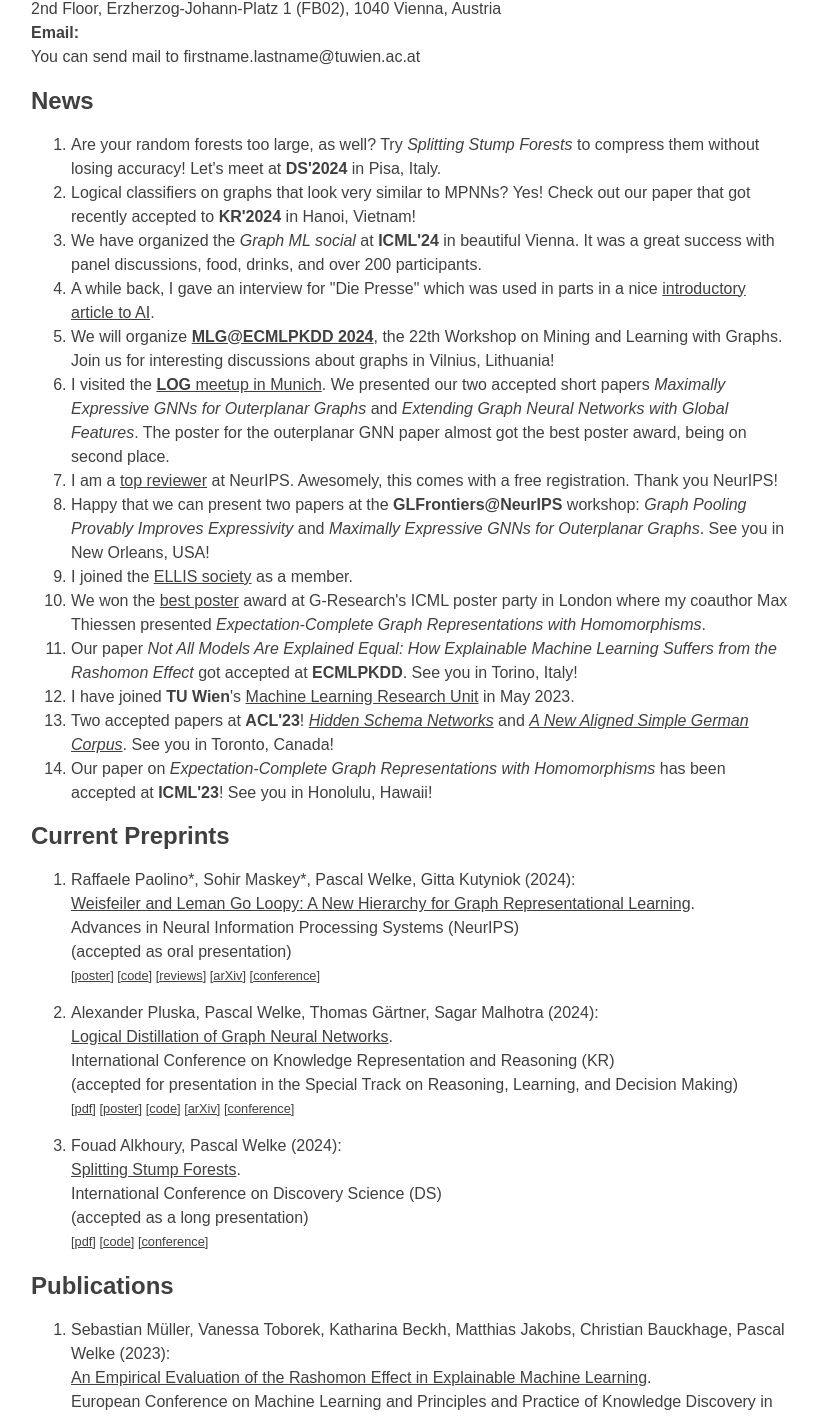
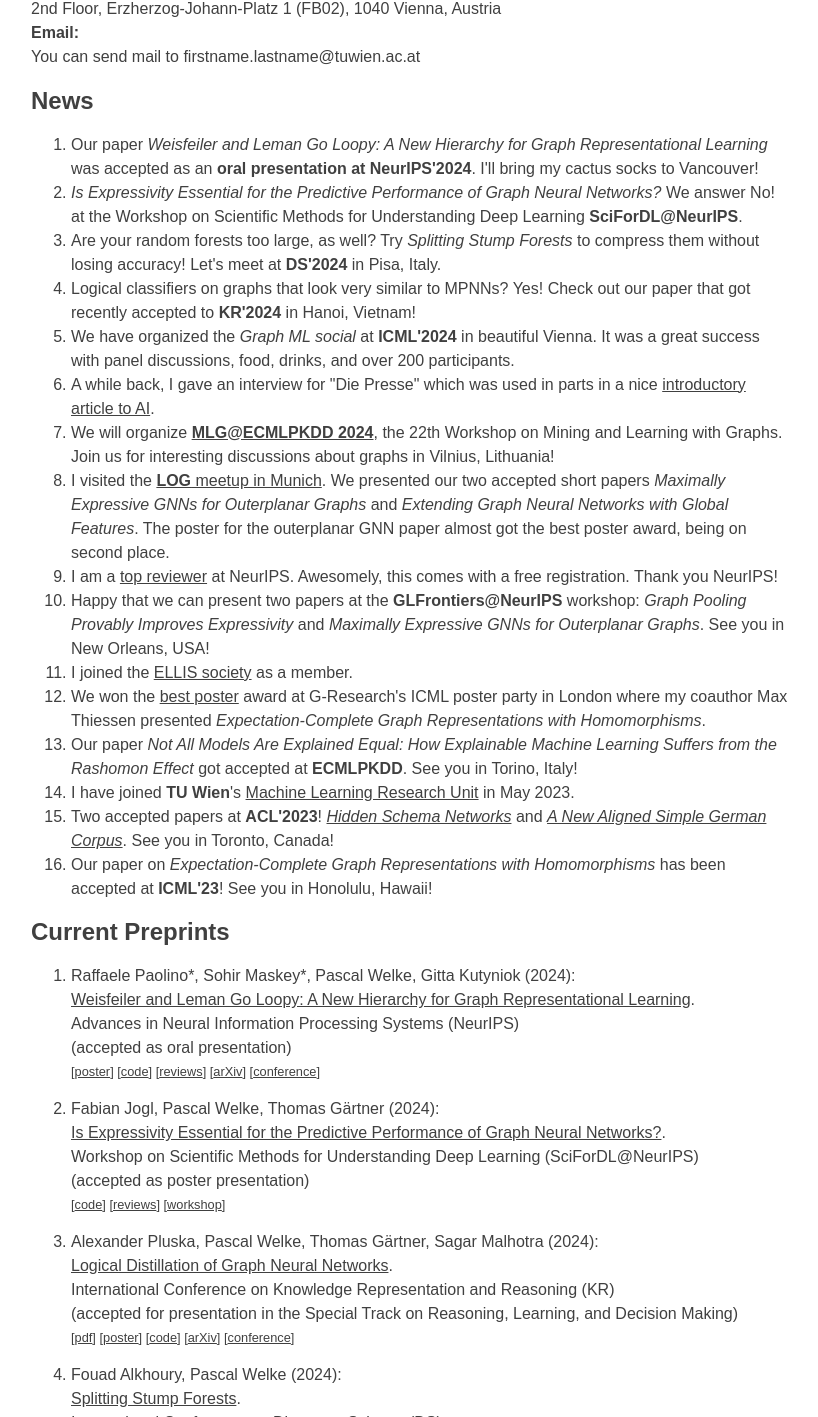
Before and after one commit to pwelke/pwelke.github.io, a plain HTML site: page index.html in a window 1280 px wide. Shown: the part 776-2193 px from the top of the page, without its empty margins (229-1047 px from the left). Drawn offline with Linux system fonts and the light colour scheme.

Commit message:
update index.html

```diff
--- a/index.html
+++ b/index.html
@@ -49,9 +49,11 @@ You can send mail to firstname.lastname@tuwien.ac.at<br />
 
 <h2 id="news">News</h2>
 <ol>
+  <li>Our paper <i>Weisfeiler and Leman Go Loopy: A New Hierarchy for Graph Representational Learning</i> was accepted as an <b>oral presentation at NeurIPS'2024</b>. I'll bring my cactus socks to Vancouver!</li>
+  <li><i>Is Expressivity Essential for the Predictive Performance of Graph Neural Networks?</i> We answer No! at the Workshop on Scientific Methods for Understanding Deep Learning <b>SciForDL@NeurIPS</b>.</li>
   <li>Are your random forests too large, as well? Try <i>Splitting Stump Forests</i> to compress them without losing accuracy! Let's meet at <b>DS'2024</b> in Pisa, Italy.</li>
   <li>Logical classifiers on graphs that look very similar to MPNNs? Yes! Check out our paper that got recently accepted to <b>KR'2024</b> in Hanoi, Vietnam!</li>
-  <li>We have organized the <i>Graph ML social</i> at <b>ICML'24</b> in beautiful Vienna. It was a great success with panel discussions, food, drinks, and over 200 participants.</li>
+  <li>We have organized the <i>Graph ML social</i> at <b>ICML'2024</b> in beautiful Vienna. It was a great success with panel discussions, food, drinks, and over 200 participants.</li>
   <li>A while back, I gave an interview for "Die Presse" which was used in parts in a nice <a href="https://www.diepresse.com/17733100/die-schatten-der-wirklichkeit">introductory article to AI</a>.</li>
   <li>We will organize <a href="https://mlg-europe.github.io"><b>MLG@ECMLPKDD 2024</b></a>, the 22th Workshop on Mining and Learning with Graphs. Join us for interesting discussions about graphs in Vilnius, Lithuania!</li>
   <li>I visited the <a href="https://www.mdsi.tum.de/mdsi/log2023/"><b>LOG</b> meetup in Munich</a>.
@@ -63,7 +65,7 @@ You can send mail to firstname.lastname@tuwien.ac.at<br />
   <li>We won the <a href="publications/expectation_complete_poster_ICML.pdf">best poster</a> award at G-Research's ICML poster party in London where my coauthor Max Thiessen presented <i>Expectation-Complete Graph Representations with Homomorphisms</i>.</li>
   <li>Our paper <i>Not All Models Are Explained Equal: How Explainable Machine Learning Suffers from the Rashomon Effect</i> got accepted at <b>ECMLPKDD</b>. See you in Torino, Italy!</li>
   <li>I have joined <b>TU Wien</b>'s <a href="https://ml-tuw.github.io">Machine Learning Research Unit</a> in May 2023.</li>
-  <li>Two accepted papers at <b>ACL'23</b>! <i><a href="https://arxiv.org/abs/2207.03777">Hidden Schema Networks</a></i> and <i><a href="https://arxiv.org/abs/2209.01106">A New Aligned Simple German Corpus</a></i>. See you in Toronto, Canada!</li>
+  <li>Two accepted papers at <b>ACL'2023</b>! <i><a href="https://arxiv.org/abs/2207.03777">Hidden Schema Networks</a></i> and <i><a href="https://arxiv.org/abs/2209.01106">A New Aligned Simple German Corpus</a></i>. See you in Toronto, Canada!</li>
   <li>Our paper on <i>Expectation-Complete Graph Representations with Homomorphisms</i> has been accepted at <b>ICML'23</b>! See you in Honolulu, Hawaii!</li>
 </ol>
 
@@ -80,6 +82,17 @@ Advances in Neural Information Processing Systems (NeurIPS)<br />
 [<a href="https://openreview.net/forum?id=9O2sVnEHor">reviews</a>]
 [<a href="https://arxiv.org/abs/2403.13749">arXiv</a>]
 [<a href="https://neurips.cc">conference</a>]
+</p>
+</li>
+<li>
+Fabian Jogl, Pascal Welke, Thomas Gärtner (2024):<br />
+<a  href="">Is Expressivity Essential for the Predictive Performance of Graph Neural Networks?</a>.<br />
+Workshop on Scientific Methods for Understanding Deep Learning (SciForDL@NeurIPS)<br />
+(accepted as poster presentation)<br />
+<p class="discreet">
+[<a href="https://anonymous.4open.science/r/ExpressivenessTransferGNNs-55CB/README.md">code</a>]
+[<a href="https://openreview.net/forum?id=5v7hpSy3Ir">reviews</a>]
+[<a href="https://scienceofdlworkshop.github.io">workshop</a>]
 </p>
 </li>
 <li>
```
Also changed, not shown: 4 other files.
